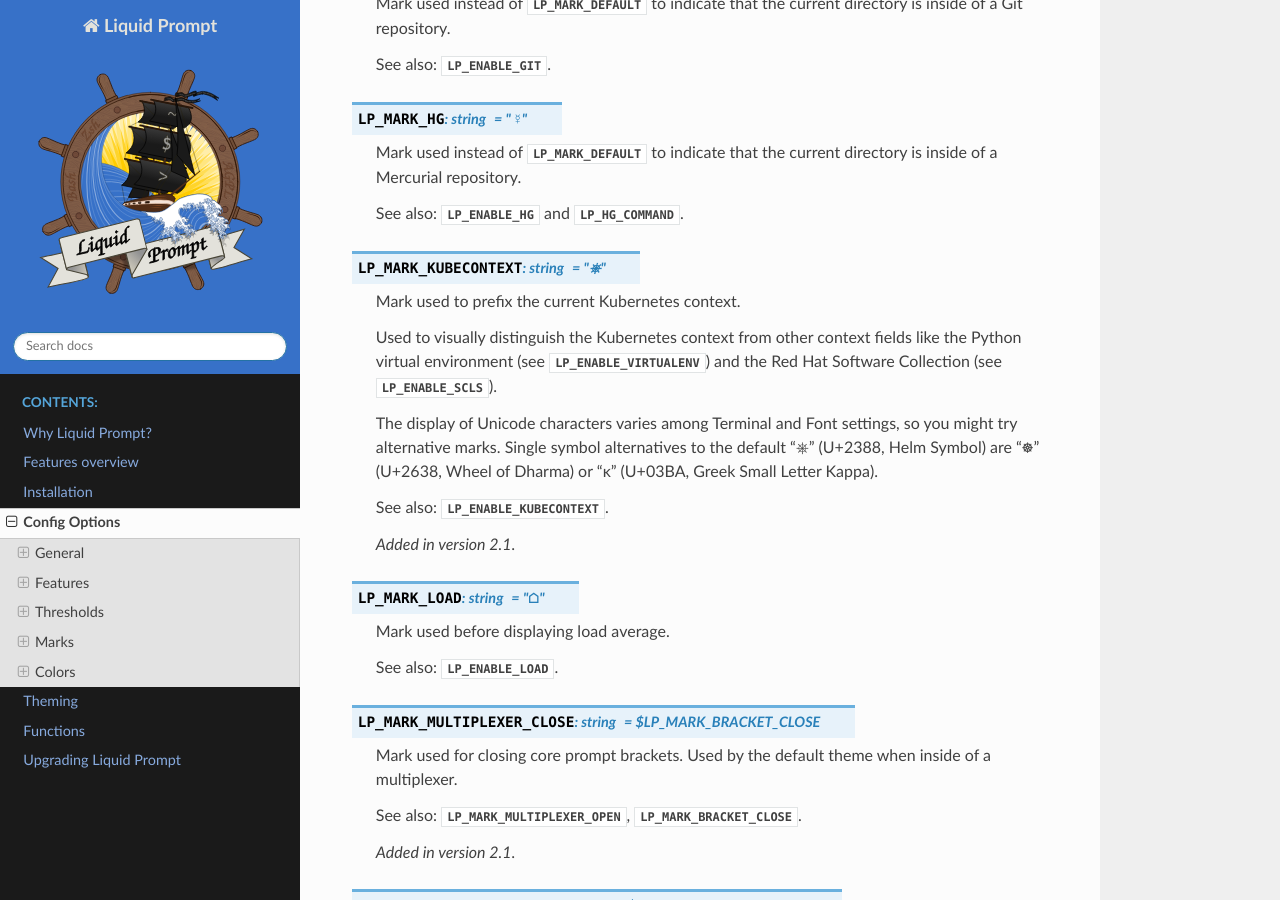
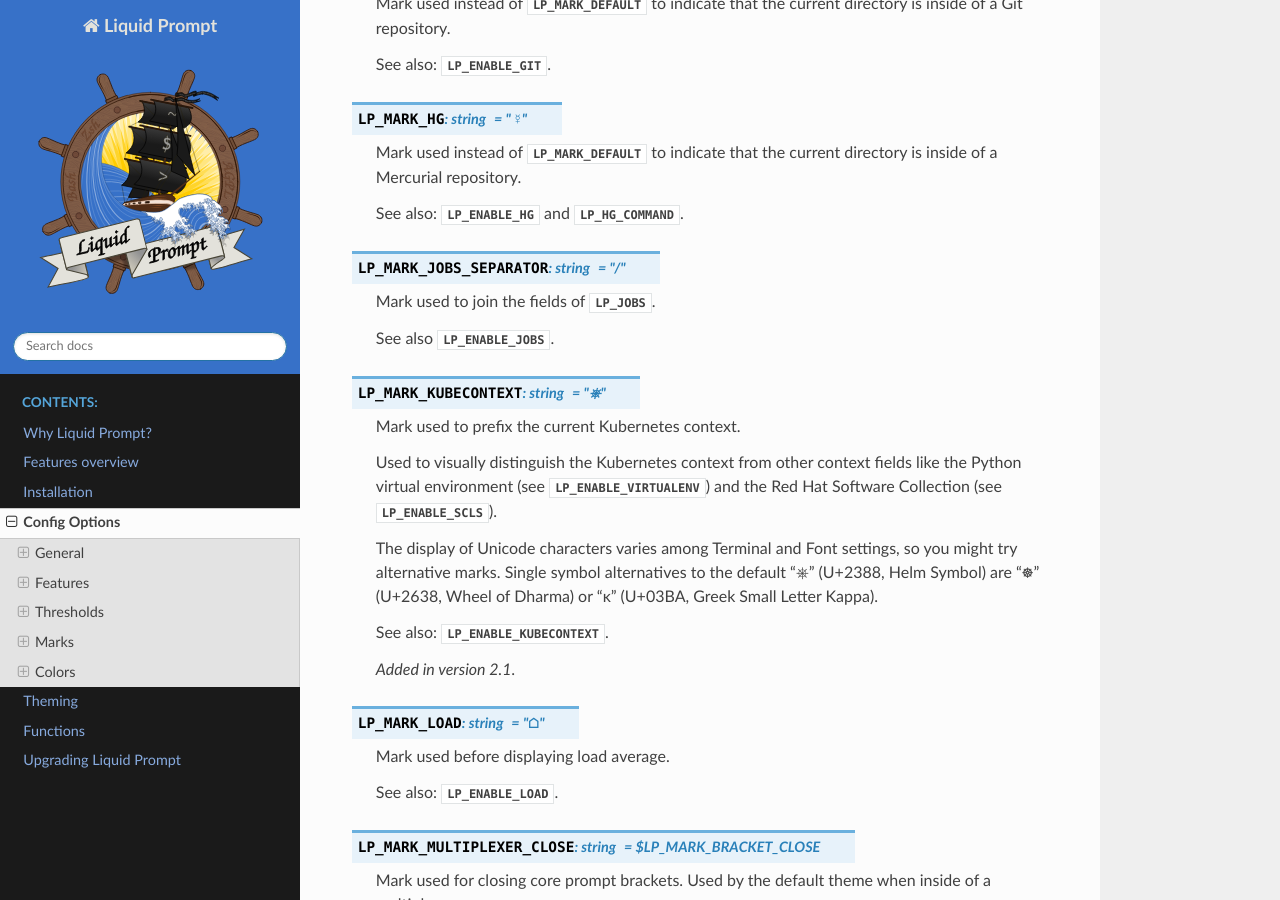
Before and after one commit to liquidprompt/liquidprompt, a Sphinx documentation site: the page built from docs/config.rst, in a window 1280 px wide and 900 px high, scrolled down 15898 px. Built offline with Sphinx 7.4.7 and the Read the Docs theme 2.0.0, drawn with Linux system fonts in a browser that asks for light colours; pages that are not in the unit, such as notebooks, are missing from menus.

Commit message:
feat(config): LP_MARK_JOBS_SEPARATOR
Was hard-coded as "/", keep this default and make it configurable.

```diff
--- a/docs/config.rst
+++ b/docs/config.rst
@@ -982,6 +982,14 @@ Marks
 
    See also: :attr:`LP_ENABLE_HG` and :attr:`LP_HG_COMMAND`.
 
+.. attribute:: LP_MARK_JOBS_SEPARATOR
+   :type: string
+   :value: "/"
+
+   Mark used to join the fields of :attr:`LP_JOBS`.
+
+   See also :attr:`LP_ENABLE_JOBS`.
+
 .. attribute:: LP_MARK_KUBECONTEXT
    :type: string
    :value: "⎈"
```
Also changed, not shown: 1 other file.
